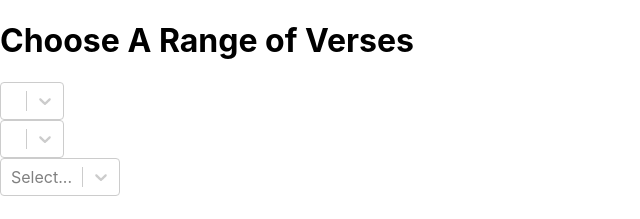
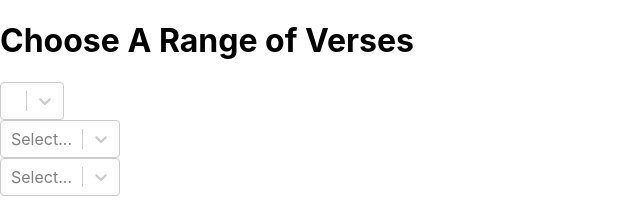
Before and after one commit to CodeWarrior-debug/plenary-engager, a React (Create React App) app: page / in a window 1280 px wide. Shown: the top 219 px of the page, without its empty margins (0-640 px from the left). Built offline with nearby package versions, Linux system fonts and the light colour scheme.

Commit message:
finally feeding verses in properly

```diff
--- a/src/pages/test_func/index.js
+++ b/src/pages/test_func/index.js
@@ -19,6 +19,7 @@ export default function TestFunc() {
   //Chapter Methods
   const [chapters, setChapters] = useState("");
   const [chaptersArr, setChaptersArr] = useState([]);
+  const [chapterStartLabel, setChapterStartLabel] =useState("");
   const [stampChap, setStampChap] = useState("");
 
 
@@ -29,8 +30,8 @@ export default function TestFunc() {
 
 
   useEffect(() => {
-    console.log(verseCount['Genesis-3'])
-    console.log(limitArr(25,allChaptersArr));
+    // console.log(verseCount['Genesis-3'])
+    // console.log(limitArr(25,allChaptersArr));
   },[])
 
   const limitArr = (e, arr) => {
@@ -38,6 +39,7 @@ export default function TestFunc() {
   }
 
   let updateChapters = (e) => {
+    //sets book and chapter values
     setBook(e.value);
     setBookLabel(e.label);
     setChaptersArr(
@@ -46,8 +48,9 @@ export default function TestFunc() {
   };
 
   let updateVerses = (e) => {
+    const maxVerse = verseCount[bookLabel + '-' + e.label]
     setVerseArr(
-      limitArr(e.chapter_count,allChaptersArr)
+      limitArr(maxVerse,allVersesArr)
     )
   };
 
@@ -79,7 +82,7 @@ export default function TestFunc() {
   );
 
   const ChapterSelect = () => (
-    <Select value={{bookLabel}} options={chaptersArr} onChange={(e) => {updateVerses(e)}} />
+    <Select options={chaptersArr} onChange={(e) => {updateVerses(e)}} />
   );
 
   const VerseSelect = () => (
```
